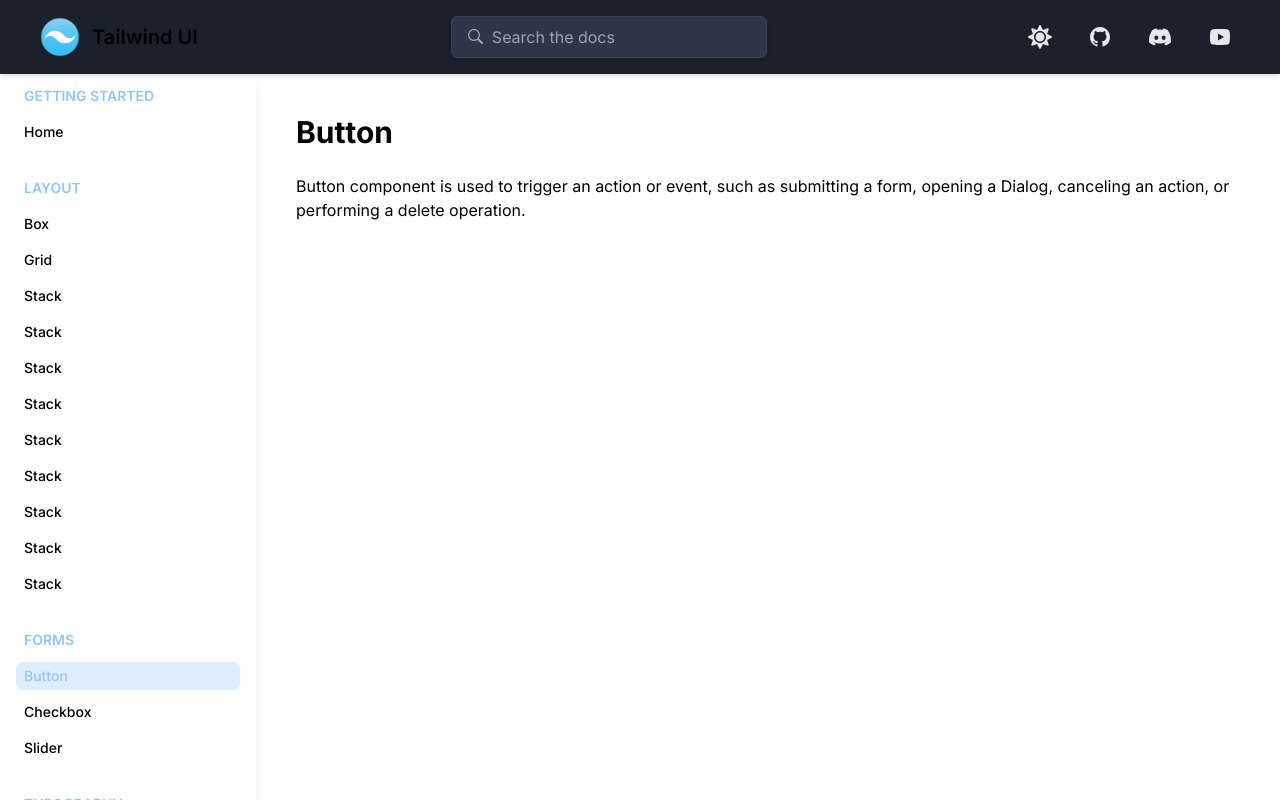
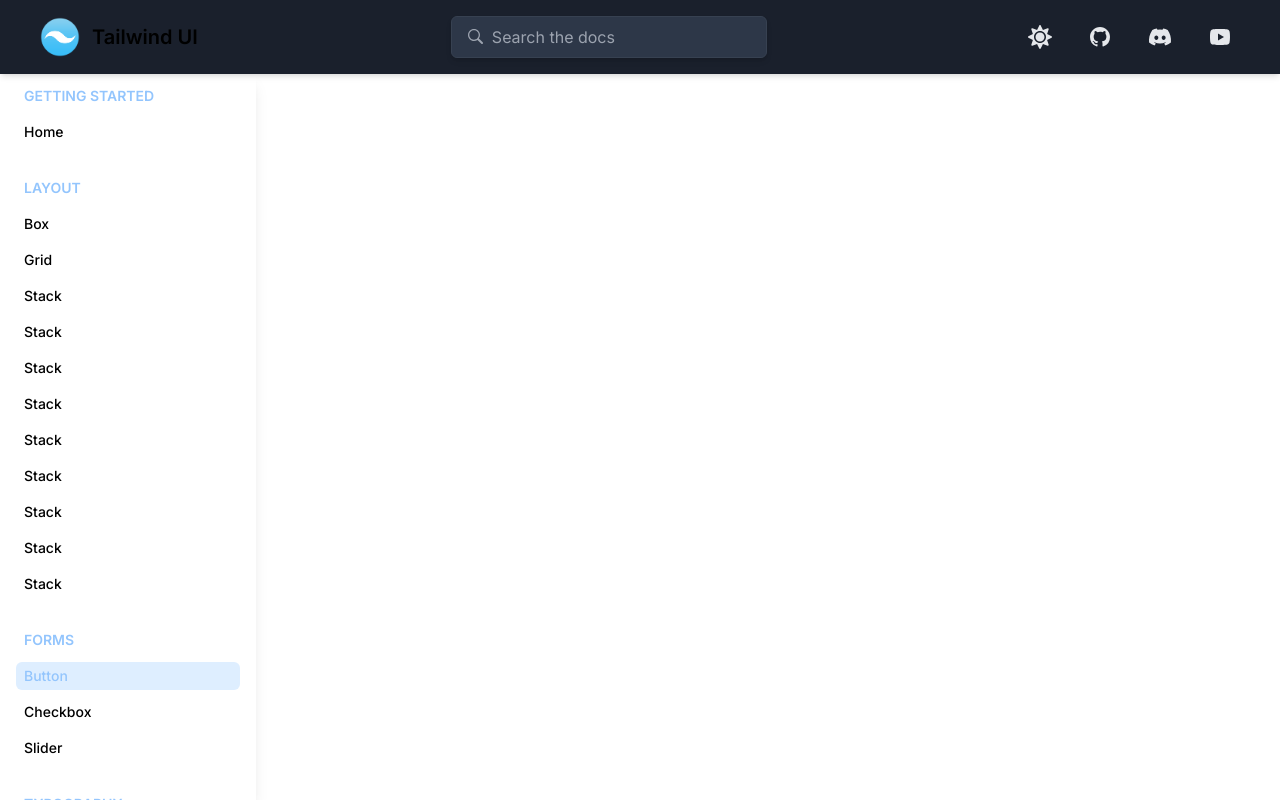
Before and after one commit to Antholem/Tailwind-UI, a Next.js app: page /button in a window 1280 px wide. Built offline with nearby package versions, Linux system fonts and the light colour scheme.

Commit message:
Highlighter for Rightsidebar and Footer Components

```diff
--- a/src/app/(views)/button/page.tsx
+++ b/src/app/(views)/button/page.tsx
@@ -49,45 +49,7 @@ const Button = () => {
 
     return (
         <Fragment>
-            <div className='flex flex-1 flex-col space-y-6 overflow-y-auto px-6 md:px-10 py-10'
-            // ref={scrollRef}
-            >
-                <div>
-                    <Header
-                        title={ButtonList.ButtonHeader.title}
-                        description={ButtonList.ButtonHeader.description}
-                    />
-                </div>
-                <div>
-                    {/* {ButtonList.ButtonItems.map((item) => (
-                        <Body
-                            id={item.id}
-                            key={item.id}
-                            style='flex flex-col space-y-4 py-6'
-                            title={item.title}
-                            description={item.description}
-                            component={darkMode ? item.component.dark : item.component.light}
-                            clipboard={
-                                <Clipboard
-                                    sourceCode={item.source}
-                                    header={item.clipboard}
-                                    onCopy={() => handleCopy(item.sourceNo)}
-                                    isCheck={lastCopied === item.sourceNo}
-                                />
-                            }
-                        />
-                    ))} */}
-                </div>
-                <div>
-                    <Footer />
-                </div>
-            </div>
-            {/* <div className='overflow-y-auto hidden md:inline w-[20%]'>
-                <RightSideBar
-                    map={ButtonList.ButtonItems}
-                    highlight={'scrollLocation'}
-                />
-            </div> */}
+
         </Fragment>
     );
 }
```
